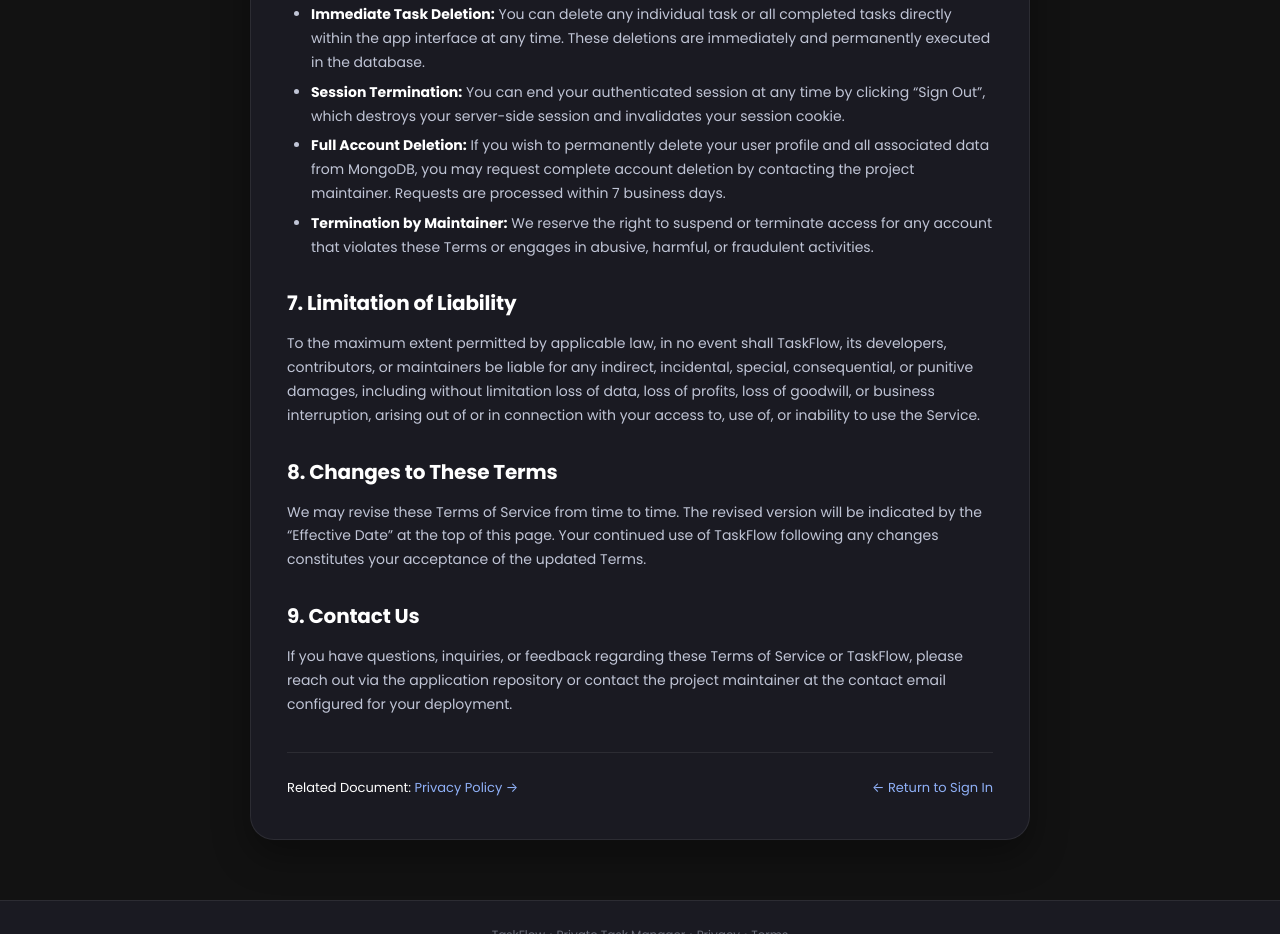
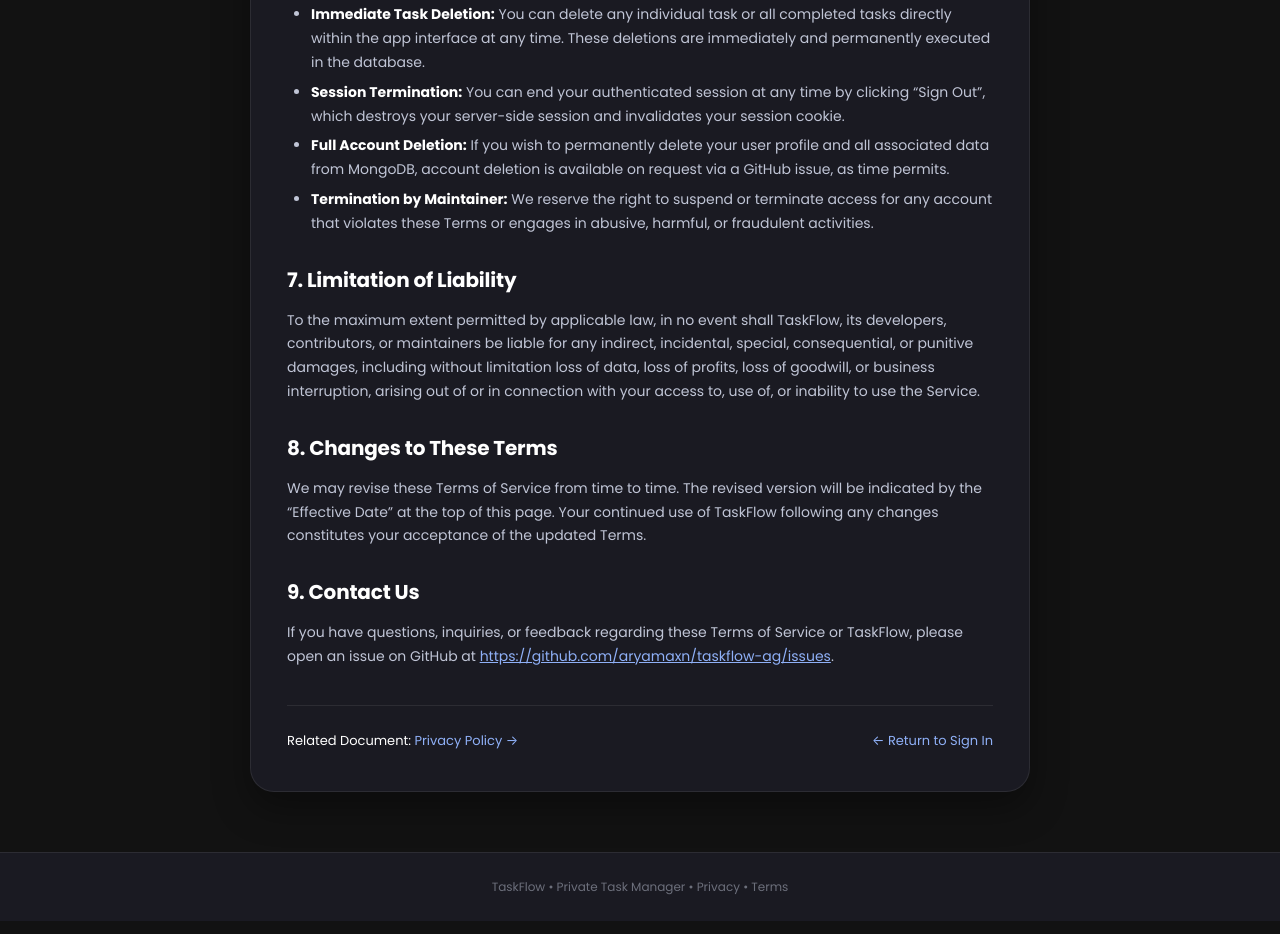
Before and after one commit to aryamaxn/taskflow-ag, a website: page public/terms.html in a window 1280 px wide. Shown: the part 2272-3206 px from the top of the page. Drawn offline with Linux system fonts and the light colour scheme.

Commit message:
chore: finalize metadata, CI, docs and cleanup

```diff
--- a/public/terms.html
+++ b/public/terms.html
@@ -337,7 +337,7 @@
         <ul>
           <li><strong>Immediate Task Deletion:</strong> You can delete any individual task or all completed tasks directly within the app interface at any time. These deletions are immediately and permanently executed in the database.</li>
           <li><strong>Session Termination:</strong> You can end your authenticated session at any time by clicking &ldquo;Sign Out&rdquo;, which destroys your server-side session and invalidates your session cookie.</li>
-          <li><strong>Full Account Deletion:</strong> If you wish to permanently delete your user profile and all associated data from MongoDB, you may request complete account deletion by contacting the project maintainer. Requests are processed within 7 business days.</li>
+          <li><strong>Full Account Deletion:</strong> If you wish to permanently delete your user profile and all associated data from MongoDB, account deletion is available on request via a GitHub issue, as time permits.</li>
           <li><strong>Termination by Maintainer:</strong> We reserve the right to suspend or terminate access for any account that violates these Terms or engages in abusive, harmful, or fraudulent activities.</li>
         </ul>
 
@@ -353,7 +353,7 @@
 
         <h2>9. Contact Us</h2>
         <p>
-          If you have questions, inquiries, or feedback regarding these Terms of Service or TaskFlow, please reach out via the application repository or contact the project maintainer at the contact email configured for your deployment.
+          If you have questions, inquiries, or feedback regarding these Terms of Service or TaskFlow, please open an issue on GitHub at <a href="https://github.com/aryamaxn/taskflow-ag/issues" target="_blank" rel="noopener noreferrer" style="color: var(--color-task-card, #8FB0F7);">https://github.com/aryamaxn/taskflow-ag/issues</a>.
         </p>
 
       </div>
```
Also changed, not shown: package.json (+13 -4 lines), public/privacy.html (+2 -2 lines), .github/workflows/ci.yml (added), README.md.
